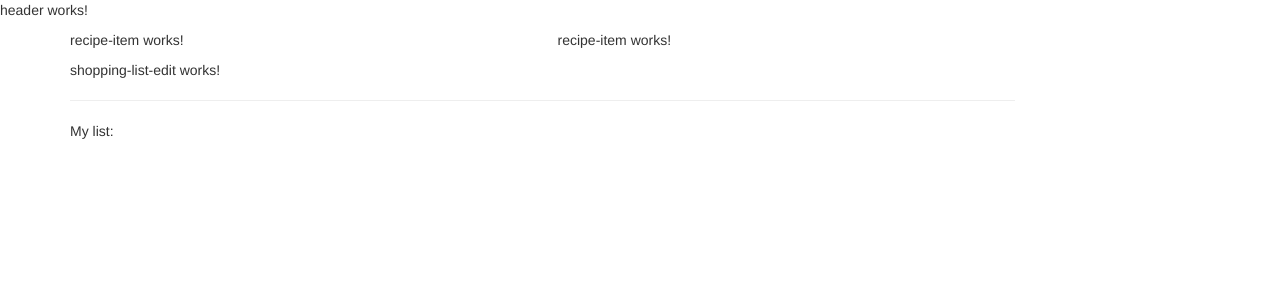
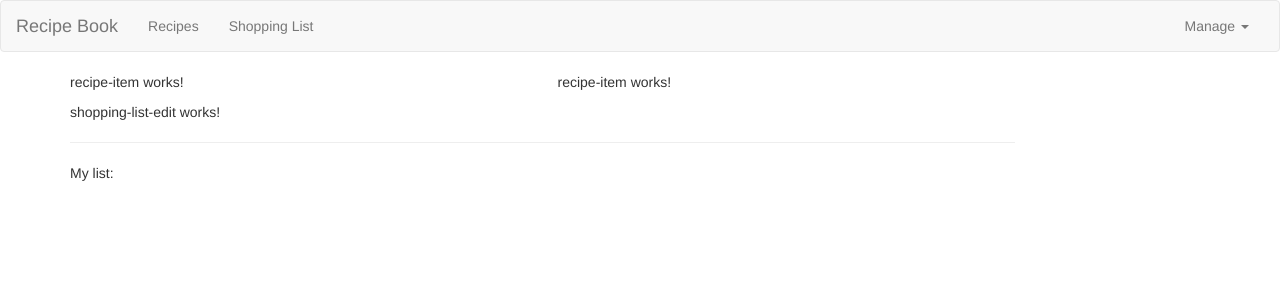
Before and after one commit to GreyWarden/Angular, an Angular app: page / in a window 1280 px wide. Shown: the top 300 px of the page. Built offline with nearby package versions, Linux system fonts and the light colour scheme.

Commit message:
Added basic header styles

```diff
--- a/src/app/components/Header/header/header.component.html
+++ b/src/app/components/Header/header/header.component.html
@@ -1 +1,22 @@
-<p>header works!</p>
+<nav class="navbar navbar-default">
+  <div class="container-fluid">
+    <div class="navbar-header">
+      <a href="#" class="navbar-brand">Recipe Book</a>
+    </div>
+    <div class="collapse navbar-collapse">
+      <ul class="nav navbar-nav">
+        <li><a href="#">Recipes</a></li>
+        <li><a href="#">Shopping List</a></li>
+      </ul>
+      <ul class="nav navbar-nav navbar-right">
+        <li class="dropdown">
+          <a href="#" class="dropdown-toggle" role="button">Manage <span class="caret"></span></a>
+          <ul class="dropdown-menu">
+            <li><a href="#">Save data</a></li>
+            <li><a href="#">Fetch data</a></li>
+          </ul>
+        </li>
+      </ul>
+    </div>
+  </div>
+</nav>
```
